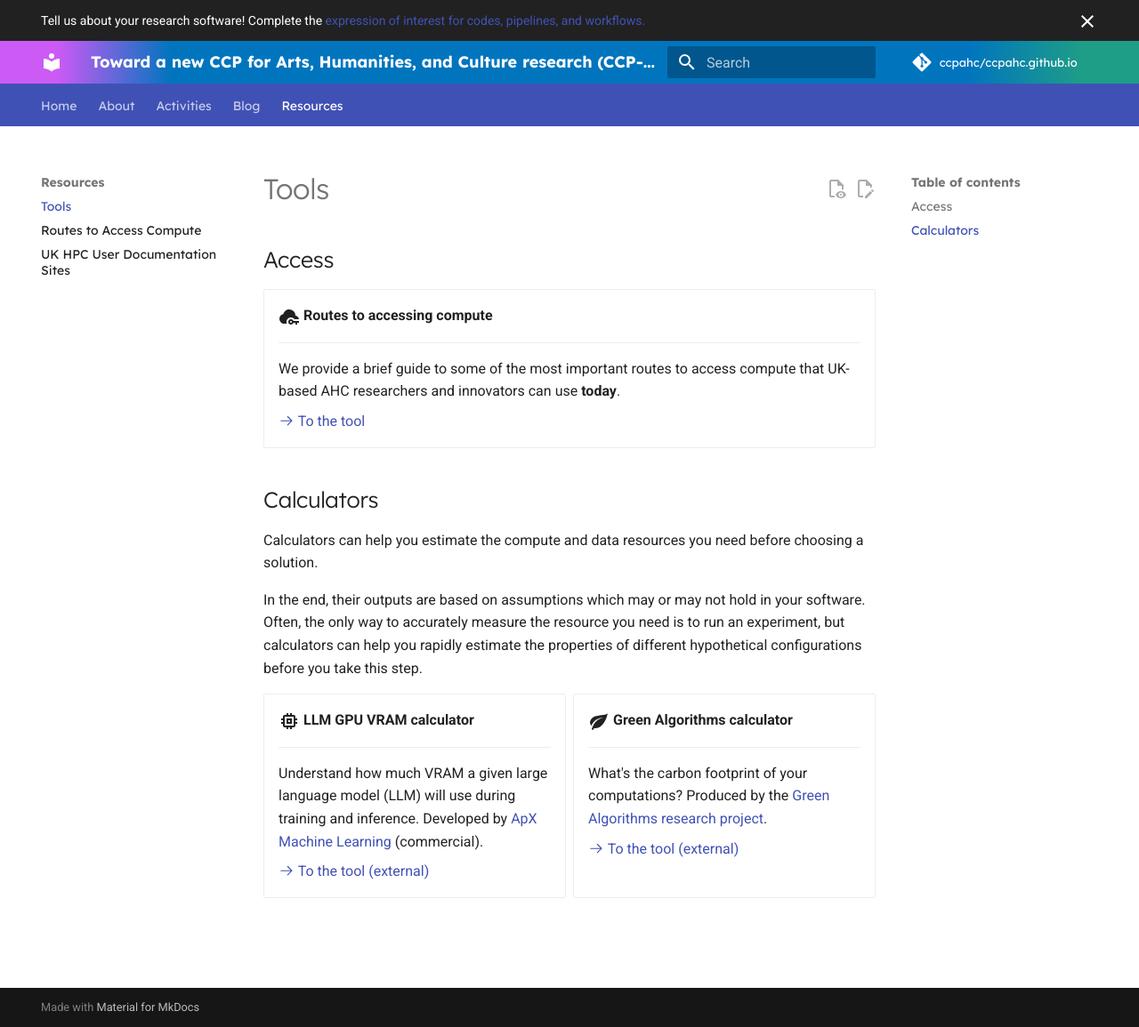
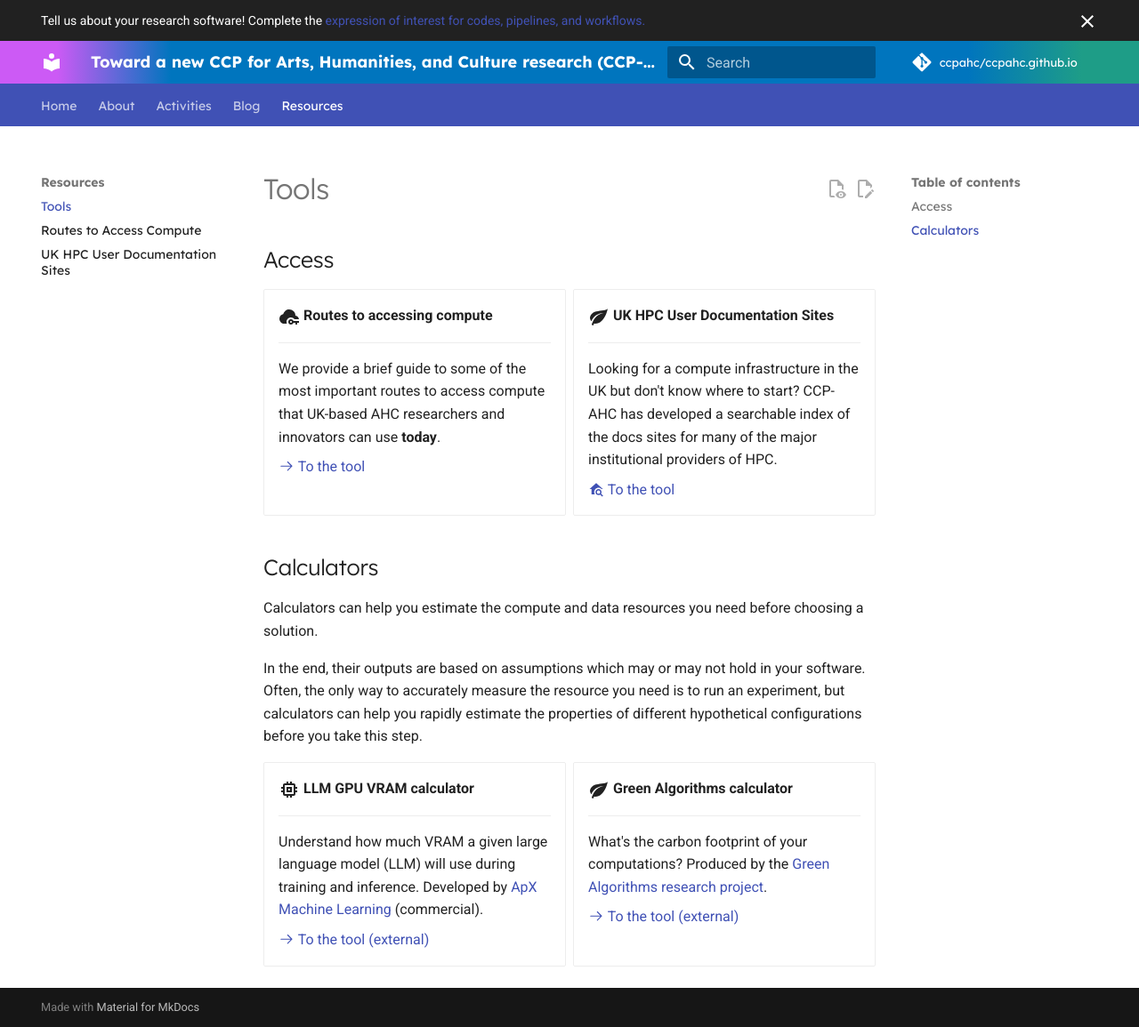
Before and after one commit to ccpahc/ccpahc.github.io, an MkDocs documentation site: the page built from docs/resources/tools.md, in a window 1280 px wide and 1155 px high. Shown: the whole window at 89% size. Built offline with MkDocs 1.6.1 and Material for MkDocs 9.7.7, drawn with Linux system fonts in a browser that asks for light colours; comment, search, counter and statistics services are not loaded.

Commit message:
Update tools.md

```diff
--- a/docs/resources/tools.md
+++ b/docs/resources/tools.md
@@ -9,6 +9,14 @@
     We provide a brief guide to some of the most important routes to access compute that UK-based AHC researchers and innovators can use **today**.
 
     [:octicons-arrow-right-24: To the tool](../routes-to-access-compute)
+
+-   :material-leaf:{ .lg .middle } __UK HPC User Documentation Sites__
+
+    ---
+
+    Looking for a compute infrastructure in the UK but don't know where to start? CCP-AHC has developed a searchable index of the docs sites for many of the major institutional providers of HPC.
+
+    [:material-home-search: To the tool](../sites)
 </div>
 
 ## Calculators
```
